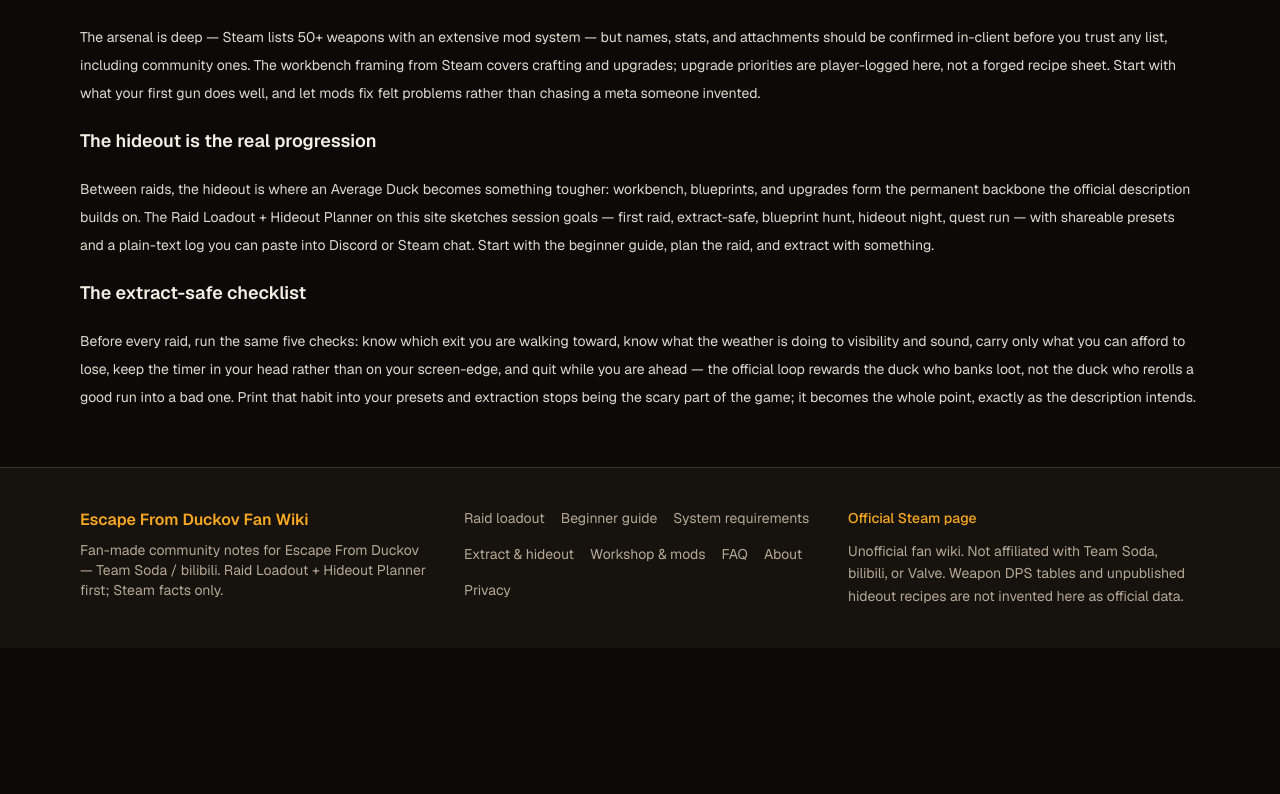
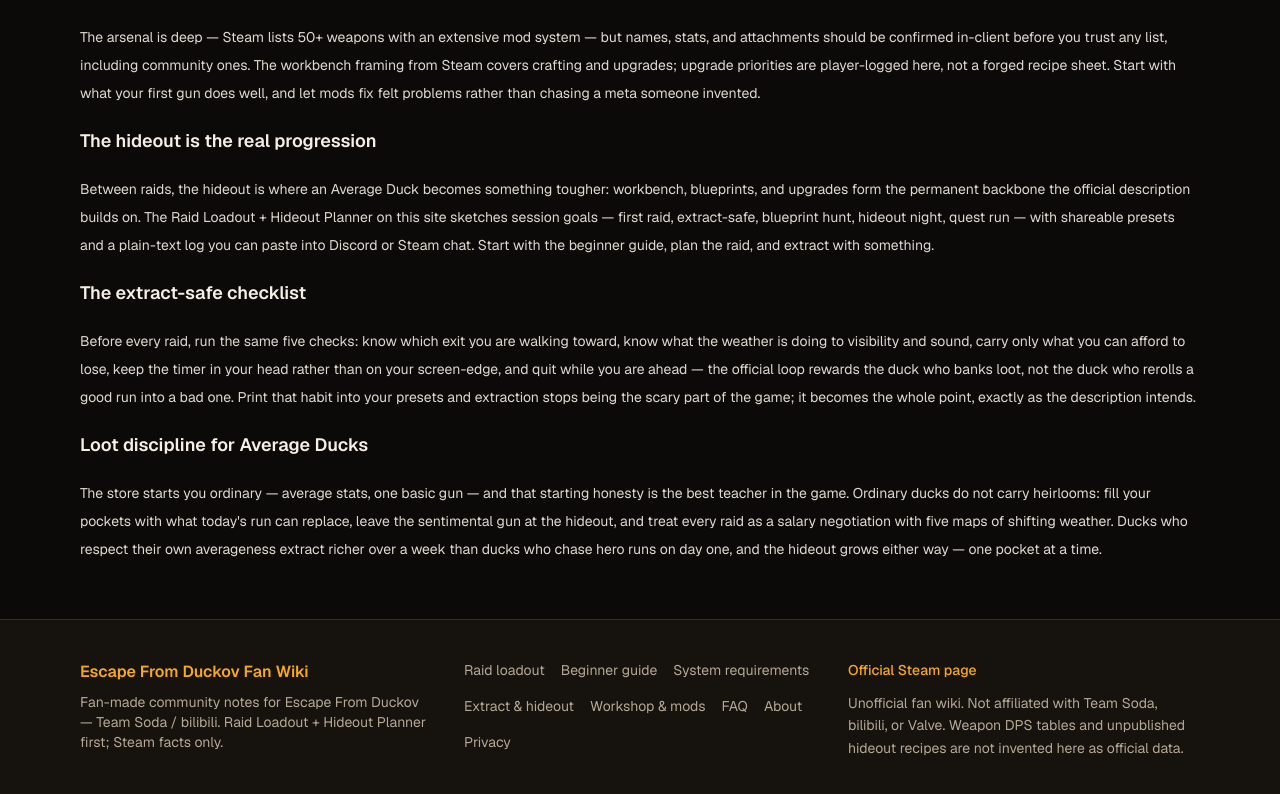
Before and after one commit to lovemkl/escape-from-duckov-wiki, a Next.js app: page /en in a window 1280 px wide. Shown: the part 4903-5697 px from the top of the page. Before the commit the page ends 5551 px from the top, so only its background shows below. Built offline with nearby package versions, Linux system fonts and the light colour scheme; no server answers.

Commit message:
content: final word-target calibration

```diff
--- a/components/HomeView.tsx
+++ b/components/HomeView.tsx
@@ -336,6 +336,20 @@
             the game; it becomes the whole point, exactly as the
             description intends.
           </p>
+          <h3 className="text-lg font-semibold text-foreground">
+            Loot discipline for Average Ducks
+          </h3>
+          <p>
+            The store starts you ordinary — average stats, one basic gun
+            — and that starting honesty is the best teacher in the
+            game. Ordinary ducks do not carry heirlooms: fill your
+            pockets with what today&apos;s run can replace, leave the
+            sentimental gun at the hideout, and treat every raid as a
+            salary negotiation with five maps of shifting weather.
+            Ducks who respect their own averageness extract richer over
+            a week than ducks who chase hero runs on day one, and the
+            hideout grows either way — one pocket at a time.
+          </p>
         </div>
       </section>
     </div>
```
